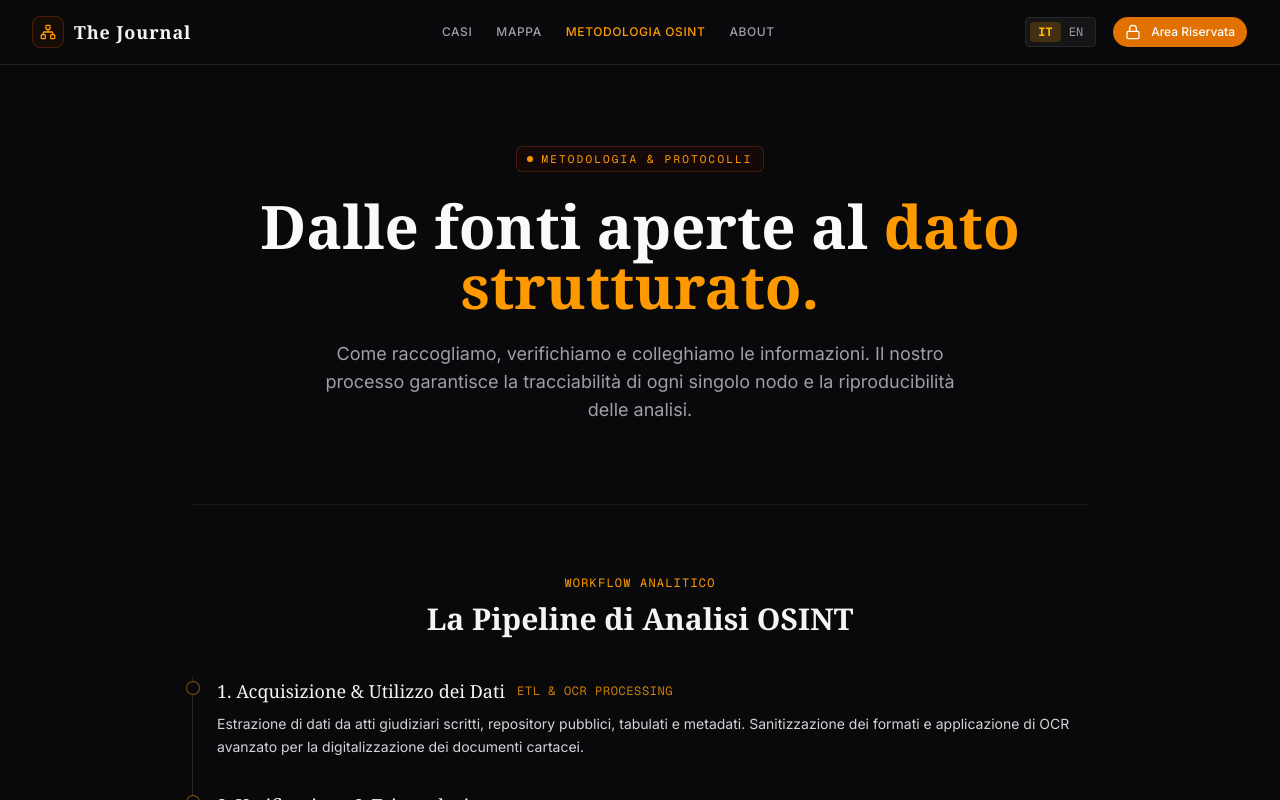
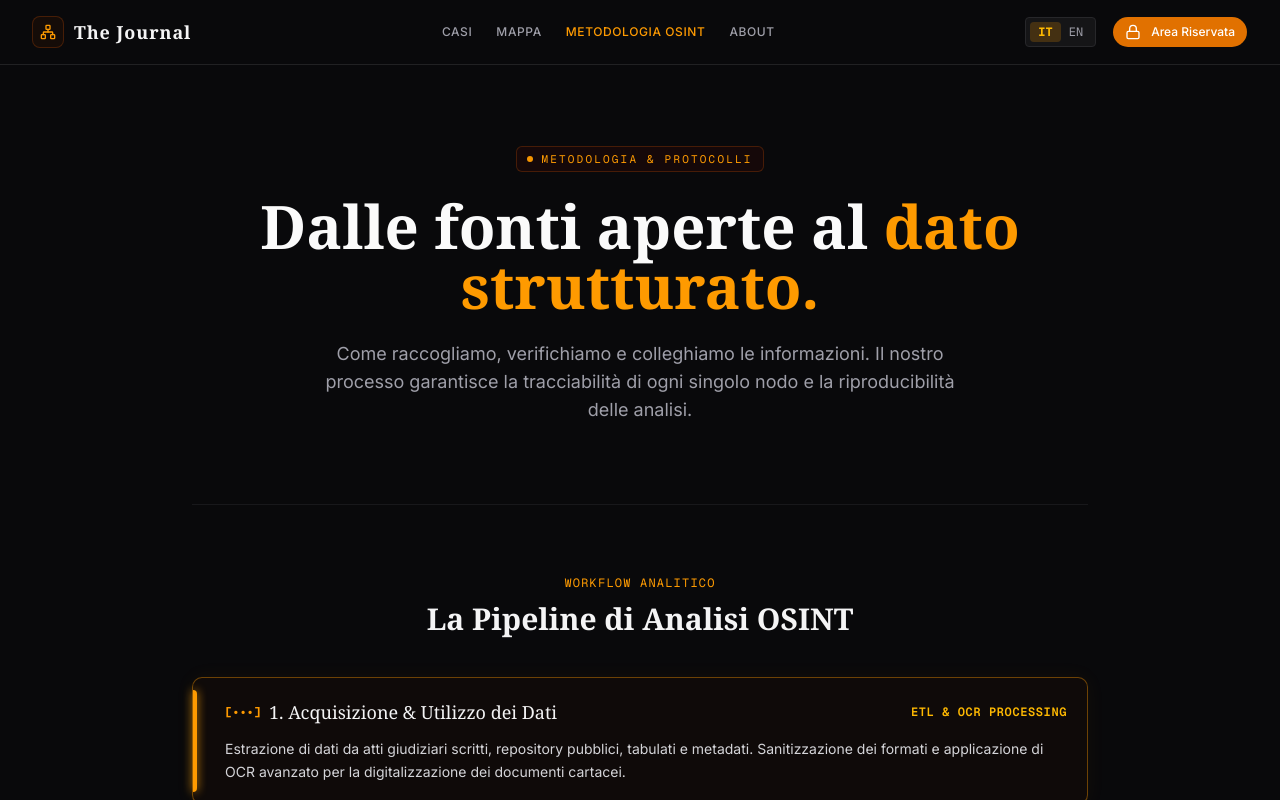
Before and after one commit to cp985/TheJournal, a Next.js app: page /osint-method in a window 1280 px wide. Shown: the top 800 px of the page. Built offline with nearby package versions, Linux system fonts and the light colour scheme.

Commit message:
fix bg root and sequencer

```diff
--- a/src/app/(public)/page.tsx
+++ b/src/app/(public)/page.tsx
@@ -136,12 +136,12 @@ export default function LandingPage() {
 
   // Recupera il dizionario della lingua corrente tramite useLanguage
   const { t } = useLanguage();
-  const { hero, features, cases, cta, footer } = t.landing;
+  const { hero, features, cases, cta } = t.landing;
 
   const handleSearchSubmit = (e: React.FormEvent<HTMLFormElement>) => {
     e.preventDefault();
     if (!searchQuery.trim()) return;
-    router.push(`/casi?q=${encodeURIComponent(searchQuery.trim())}`);
+    router.push(`/cases?q=${encodeURIComponent(searchQuery.trim())}`);
   };
 
   return (
--- a/src/app/globals.css
+++ b/src/app/globals.css
@@ -49,8 +49,8 @@
 }
 
 :root {
-  --background: oklch(1 0 0);
-  --foreground: oklch(0.145 0 0);
+  --background: #09090bc2;
+  --foreground: rgb(10, 10, 10);
   --card: oklch(1 0 0);
   --card-foreground: oklch(0.145 0 0);
   --popover: oklch(1 0 0);
--- a/src/components/ui/sequence.tsx
+++ b/src/components/ui/sequence.tsx
@@ -1,4 +1,54 @@
+// // components/ui/sequence.tsx
+// import * as React from "react";
+// import { cn } from "@/lib/utils";
+
+// interface SequenceProps extends React.HTMLAttributes<HTMLDivElement> {
+//   children: React.ReactNode;
+// }
+
+// export function Sequence({ children, className, ...props }: SequenceProps) {
+//   return (
+//     <div
+//       className={cn("relative space-y-8 pl-6 border-l border-zinc-800", className)}
+//       {...props}
+//     >
+//       {children}
+//     </div>
+//   );
+// }
+
+// interface StepProps extends React.HTMLAttributes<HTMLDivElement> {
+//   title: string;
+//   subtitle?: string;
+//   children?: React.ReactNode;
+// }
+
+// export function Step({ title, subtitle, children, className, ...props }: StepProps) {
+//   return (
+//     <div className={cn("relative group", className)} {...props}>
+//       {/* Indicatore visivo sul connettore verticale */}
+//       <span className="absolute -left-[31px] top-1 h-3.5 w-3.5 rounded-full border border-amber-500/50 bg-zinc-950 transition-colors group-hover:border-amber-500 group-hover:bg-amber-500/20" />
+
+//       <div>
+//         <div className="flex items-center gap-3">
+//           <h3 className="font-serif text-lg font-medium text-zinc-100">
+//             {title}
+//           </h3>
+//           {subtitle && (
+//             <span className="font-mono text-xs uppercase tracking-wider text-amber-500/80">
+//               {subtitle}
+//             </span>
+//           )}
+//         </div>
+//         {children && <div className="mt-2">{children}</div>}
+//       </div>
+//     </div>
+//   );
+// }
+
 // components/ui/sequence.tsx
+"use client";
+
 import * as React from "react";
 import { cn } from "@/lib/utils";
 
@@ -9,7 +59,7 @@ interface SequenceProps extends React.HTMLAttributes<HTMLDivElement> {
 export function Sequence({ children, className, ...props }: SequenceProps) {
   return (
     <div
-      className={cn("relative space-y-8 pl-6 border-l border-zinc-800", className)}
+      className={cn("relative space-y-4 sm:space-y-6", className)}
       {...props}
     >
       {children}
@@ -24,23 +74,86 @@ interface StepProps extends React.HTMLAttributes<HTMLDivElement> {
 }
 
 export function Step({ title, subtitle, children, className, ...props }: StepProps) {
+  const [isActive, setIsActive] = React.useState(false);
+  const stepRef = React.useRef<HTMLDivElement>(null);
+
+  React.useEffect(() => {
+    const observer = new IntersectionObserver(
+      ([entry]) => {
+        // Attiva lo step quando entra per almeno il 30% nel viewport
+        if (entry.isIntersecting) {
+          setIsActive(true);
+        }
+      },
+      {
+        threshold: 0.3,
+        rootMargin: "0px 0px -10% 0px", // Attiva prima che arrivi a fine schermo
+      }
+    );
+
+    if (stepRef.current) {
+      observer.observe(stepRef.current);
+    }
+
+    return () => observer.disconnect();
+  }, []);
+
   return (
-    <div className={cn("relative group", className)} {...props}>
-      {/* Indicatore visivo sul connettore verticale */}
-      <span className="absolute -left-[31px] top-1 h-3.5 w-3.5 rounded-full border border-amber-500/50 bg-zinc-950 transition-colors group-hover:border-amber-500 group-hover:bg-amber-500/20" />
+    <div
+      ref={stepRef}
+      className={cn(
+        "relative rounded-lg border p-4 sm:p-5 transition-all duration-500 ease-out",
+        isActive
+          ? "border-amber-500/40 bg-amber-950/10 shadow-[0_0_20px_rgba(245,158,11,0.05)]"
+          : "border-zinc-800/80 bg-zinc-950/40 opacity-60",
+        className
+      )}
+      {...props}
+    >
+      {/* Barra verticale sinistra di accensione/retroilluminazione */}
+      <div
+        className={cn(
+          "absolute left-0 top-3 bottom-3 w-1 rounded-r transition-all duration-500",
+          isActive
+            ? "bg-amber-500 shadow-[0_0_10px_#f59e0b]"
+            : "bg-zinc-800"
+        )}
+      />
 
-      <div>
-        <div className="flex items-center gap-3">
-          <h3 className="font-serif text-lg font-medium text-zinc-100">
-            {title}
-          </h3>
+      <div className="pl-3">
+        <div className="flex flex-col sm:flex-row sm:items-center justify-between gap-1 sm:gap-4">
+          <div className="flex items-center gap-2">
+            {/* Indicatore a 3 punti che compare all'attivazione */}
+            <span
+              className={cn(
+                "font-mono text-xs font-bold transition-opacity duration-300",
+                isActive ? "text-amber-500 opacity-100" : "text-zinc-600 opacity-40"
+              )}
+            >
+              [•••]
+            </span>
+            <h3 className="font-serif text-base sm:text-lg font-medium text-zinc-100">
+              {title}
+            </h3>
+          </div>
+
           {subtitle && (
-            <span className="font-mono text-xs uppercase tracking-wider text-amber-500/80">
+            <span
+              className={cn(
+                "font-mono text-xs uppercase tracking-wider transition-colors duration-300",
+                isActive ? "text-amber-400 font-semibold" : "text-zinc-500"
+              )}
+            >
               {subtitle}
             </span>
           )}
         </div>
-        {children && <div className="mt-2">{children}</div>}
+
+        {children && (
+          <div className="mt-3 text-sm text-zinc-300 leading-relaxed">
+            {children}
+          </div>
+        )}
       </div>
     </div>
   );
```
